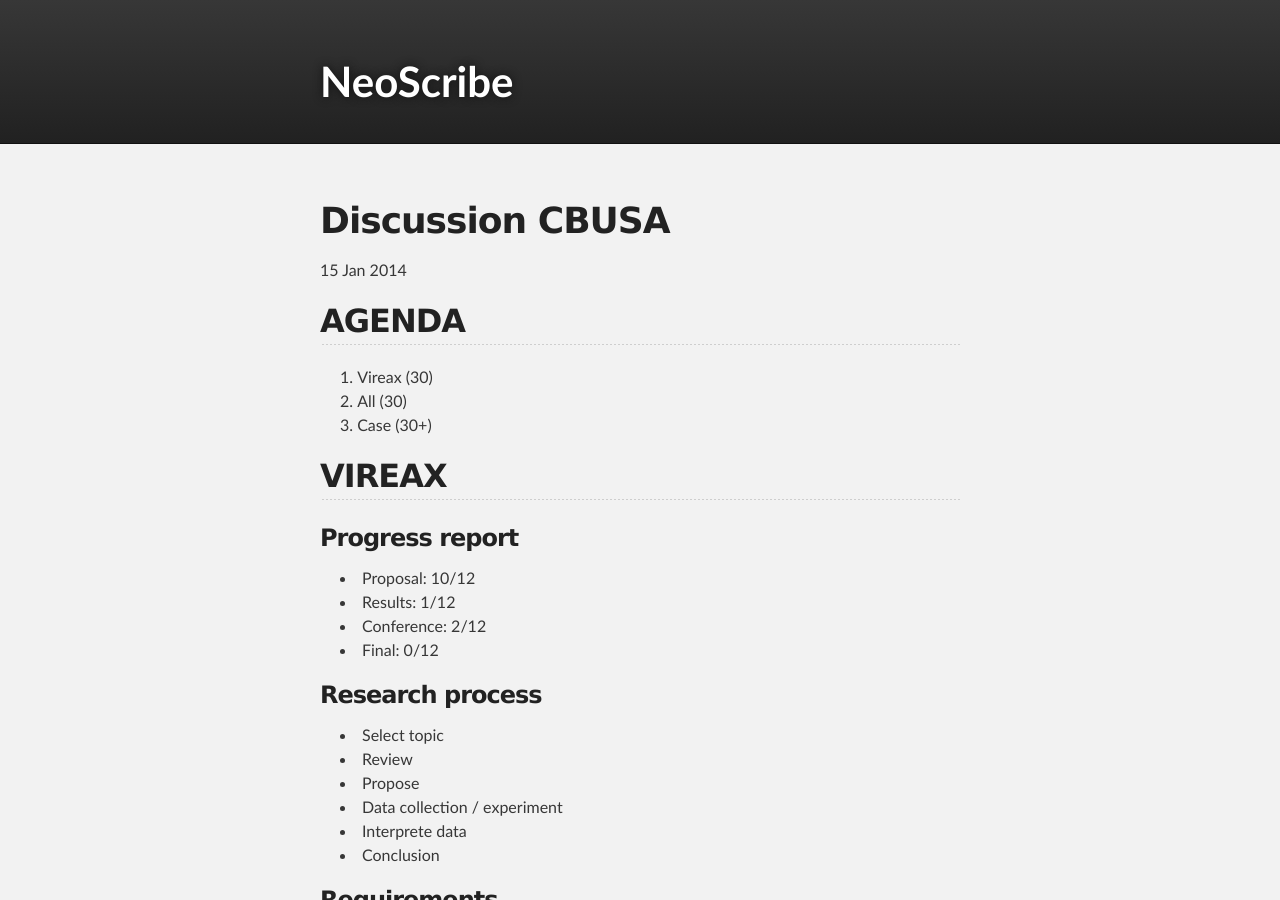
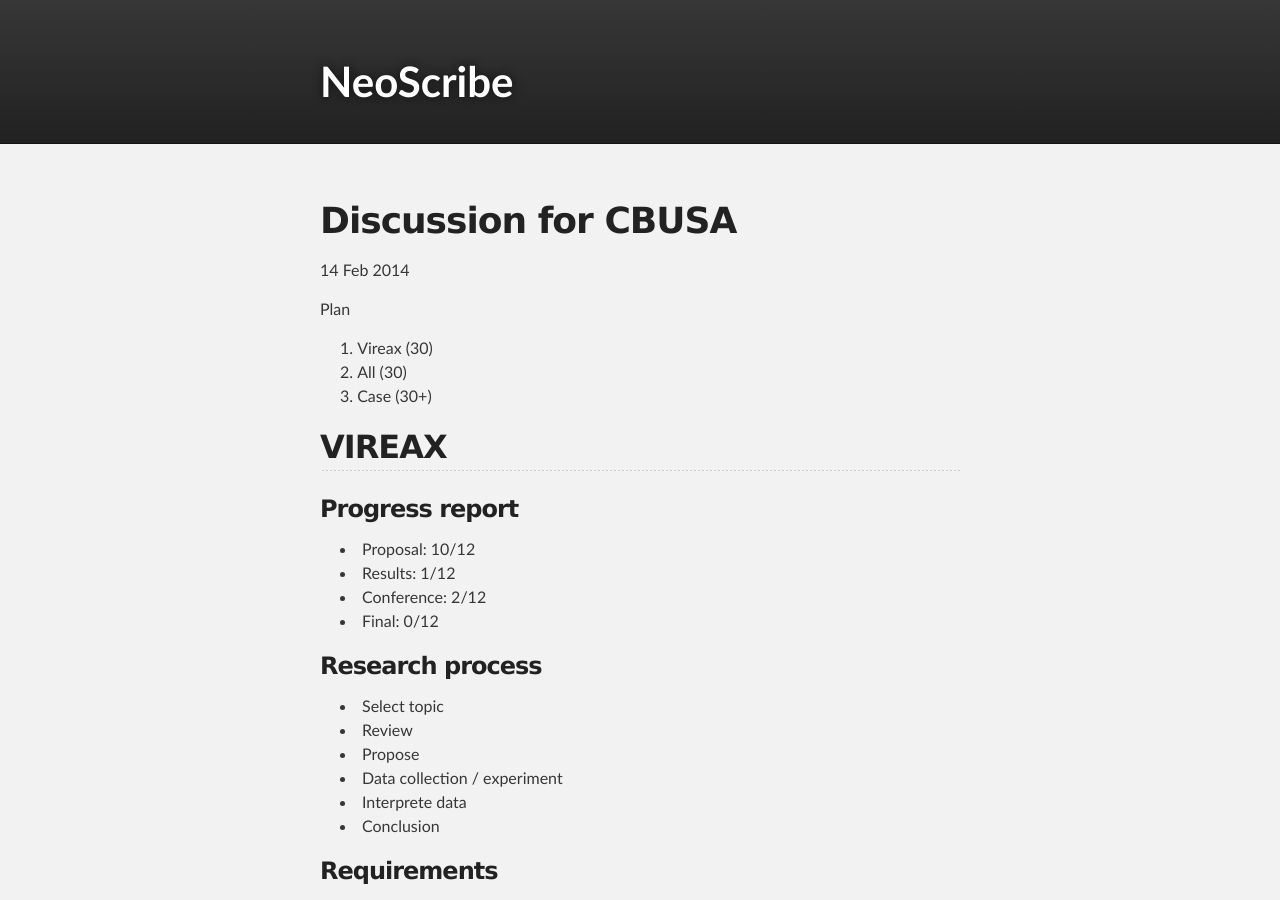
Before and after one commit to vireax/en, a Jekyll site: the page built from _posts/2014-02-14-cbusa-on-research.md, in a window 1280 px wide and 900 px high. Built offline with Jekyll 4.4.1, drawn with Linux system fonts in a browser that asks for light colours; some of the changed text lies outside the part shown.

Commit message:
Update and rename 2014-01-15-hello-world.md to 2014-02-14-cbusa-on-research.md

```diff
--- a/_posts/2014-01-15-hello-world.md
+++ b/_posts/2014-02-14-cbusa-on-research.md
@@ -1,10 +1,10 @@
 ---
 layout: post
-title: "Discussion CBUSA"
-date: 2014-01-15
+title: "Discussion for CBUSA"
+date: 2014-02-14
 ---
 
-## AGENDA ##
+Plan
 
 1. Vireax (30)
 2. All (30)
```
